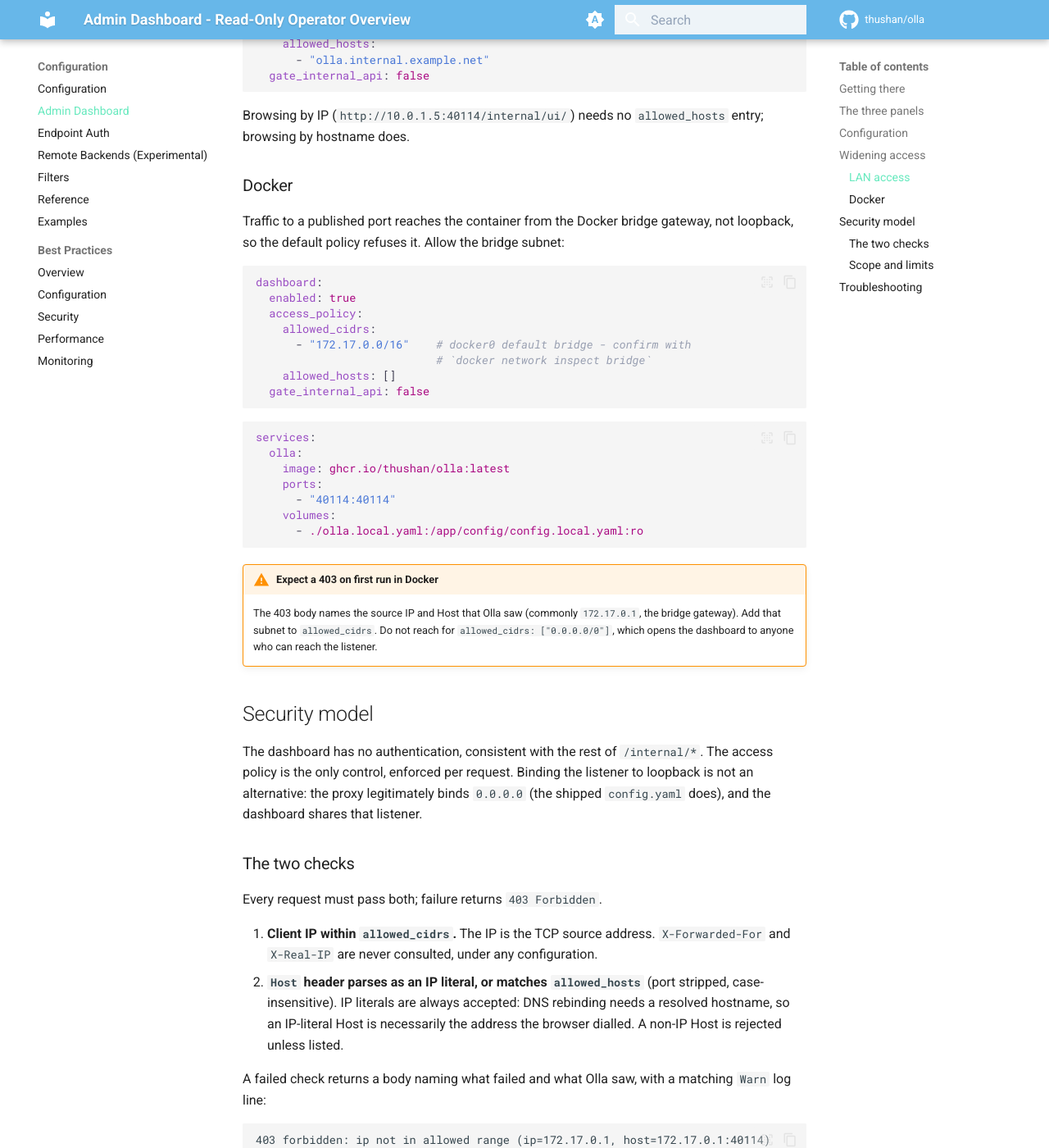
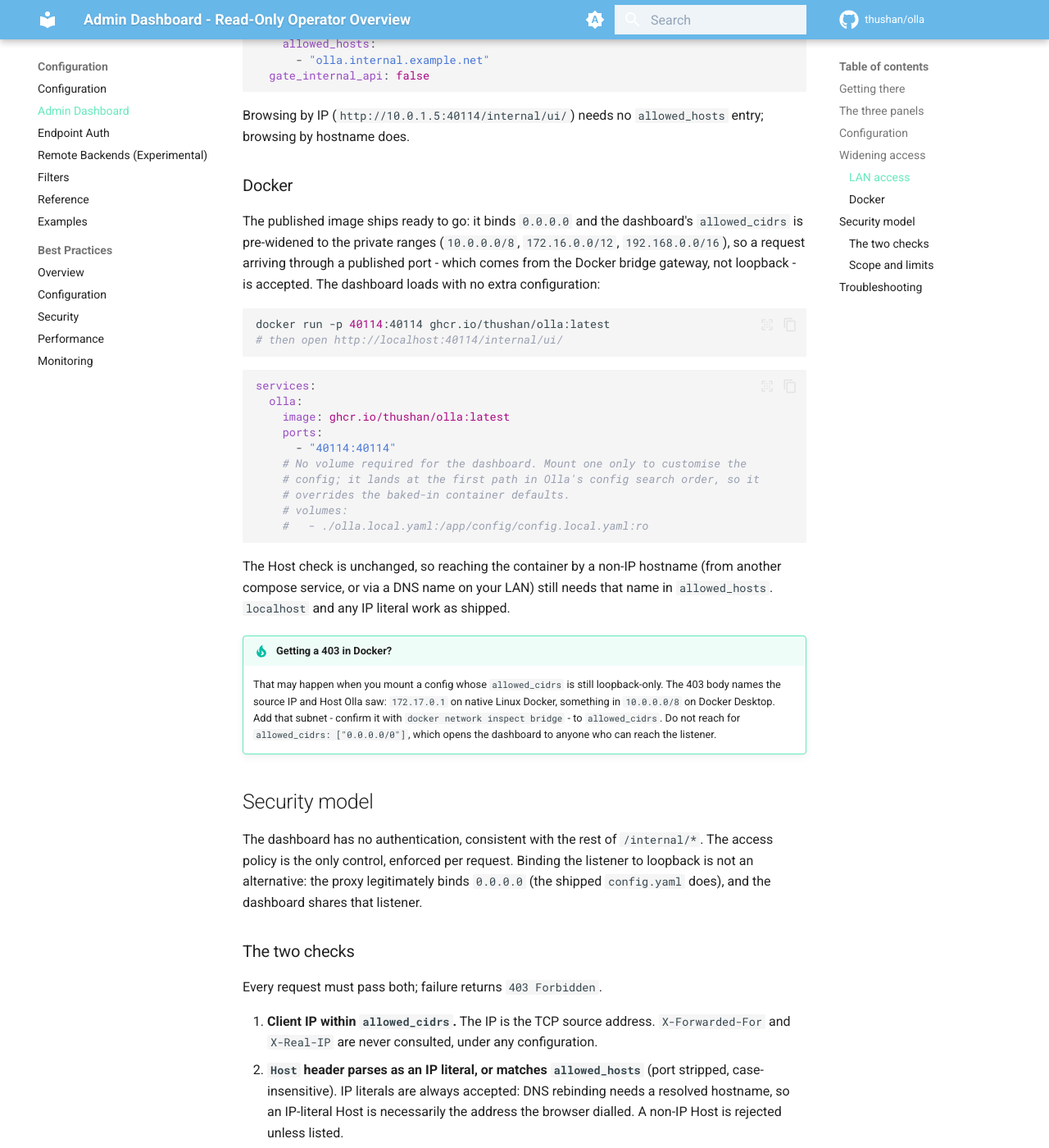
Before and after one commit to leo-3889/olla, an MkDocs documentation site: the page built from docs/content/configuration/dashboard.md, in a window 1280 px wide and 1400 px high, scrolled down 4478 px. Shown: the whole window at 82% size. Built offline with MkDocs 1.6.1 and Material for MkDocs 9.7.7, drawn with Linux system fonts in a browser that asks for light colours; comment, search, counter and statistics services are not loaded; some of the changed text lies outside the part shown.

Commit message:
ship the dashboard in the docker image without a mounted config

````diff
--- a/docs/content/configuration/dashboard.md
+++ b/docs/content/configuration/dashboard.md
@@ -121,18 +121,15 @@
 
 ### Docker
 
-Traffic to a published port reaches the container from the Docker bridge gateway, not
-loopback, so the default policy refuses it. Allow the bridge subnet:
+The published image ships ready to go: it binds `0.0.0.0` and the dashboard's
+`allowed_cidrs` is pre-widened to the private ranges (`10.0.0.0/8`,
+`172.16.0.0/12`, `192.168.0.0/16`), so a request arriving through a published
+port - which comes from the Docker bridge gateway, not loopback - is accepted.
+The dashboard loads with no extra configuration:
 
-```yaml
-dashboard:
-  enabled: true
-  access_policy:
-    allowed_cidrs:
-      - "172.17.0.0/16"    # docker0 default bridge - confirm with
-                           # `docker network inspect bridge`
-    allowed_hosts: []
-  gate_internal_api: false
+```bash
+docker run -p 40114:40114 ghcr.io/thushan/olla:latest
+# then open http://localhost:40114/internal/ui/
 ```
 
 ```yaml
@@ -141,16 +138,26 @@
     image: ghcr.io/thushan/olla:latest
     ports:
       - "40114:40114"
-    volumes:
-      - ./olla.local.yaml:/app/config/config.local.yaml:ro
+    # No volume required for the dashboard. Mount one only to customise the
+    # config; it lands at the first path in Olla's config search order, so it
+    # overrides the baked-in container defaults.
+    # volumes:
+    #   - ./olla.local.yaml:/app/config/config.local.yaml:ro
 ```
 
-!!! warning "Expect a 403 on first run in Docker"
+The Host check is unchanged, so reaching the container by a non-IP hostname (from
+another compose service, or via a DNS name on your LAN) still needs that name in
+`allowed_hosts`. `localhost` and any IP literal work as shipped.
 
-    The 403 body names the source IP and Host that Olla saw (commonly `172.17.0.1`, the
-    bridge gateway). Add that subnet to `allowed_cidrs`. Do not reach for
-    `allowed_cidrs: ["0.0.0.0/0"]`, which opens the dashboard to anyone who can reach
-    the listener.
+!!! tip "Getting a 403 in Docker?"
+
+    That may happen when you mount a config whose `allowed_cidrs` is still
+    loopback-only. The 403 body names the source IP and Host Olla saw: `172.17.0.1`
+    on native Linux Docker, something in `10.0.0.0/8` on Docker Desktop. Add that
+    subnet - confirm it with `docker network inspect bridge` - to `allowed_cidrs`.
+    Do not reach for
+    `allowed_cidrs: ["0.0.0.0/0"]`, which opens the dashboard to anyone who can
+    reach the listener.
 
 ## Security model
 
@@ -186,6 +193,10 @@
   `gate_internal_api` is reserved to close that gap in a future release.
 - **Anyone inside `allowed_cidrs` with an accepted Host can read the dashboard.**
   Widening the CIDR is a deliberate trade of exposure for convenience.
+- **The container image ships that trade already made.** Its `allowed_cidrs` covers
+  the private ranges so the dashboard works through a published port, which also
+  admits anyone on the same LAN. Mount a config narrowing it to the bridge subnet
+  if the host sits on an untrusted network.
 
 !!! warning "A reverse proxy on the same host defeats the loopback check"
 
````
Also changed, not shown: .goreleaser.yml, 3 other files.
